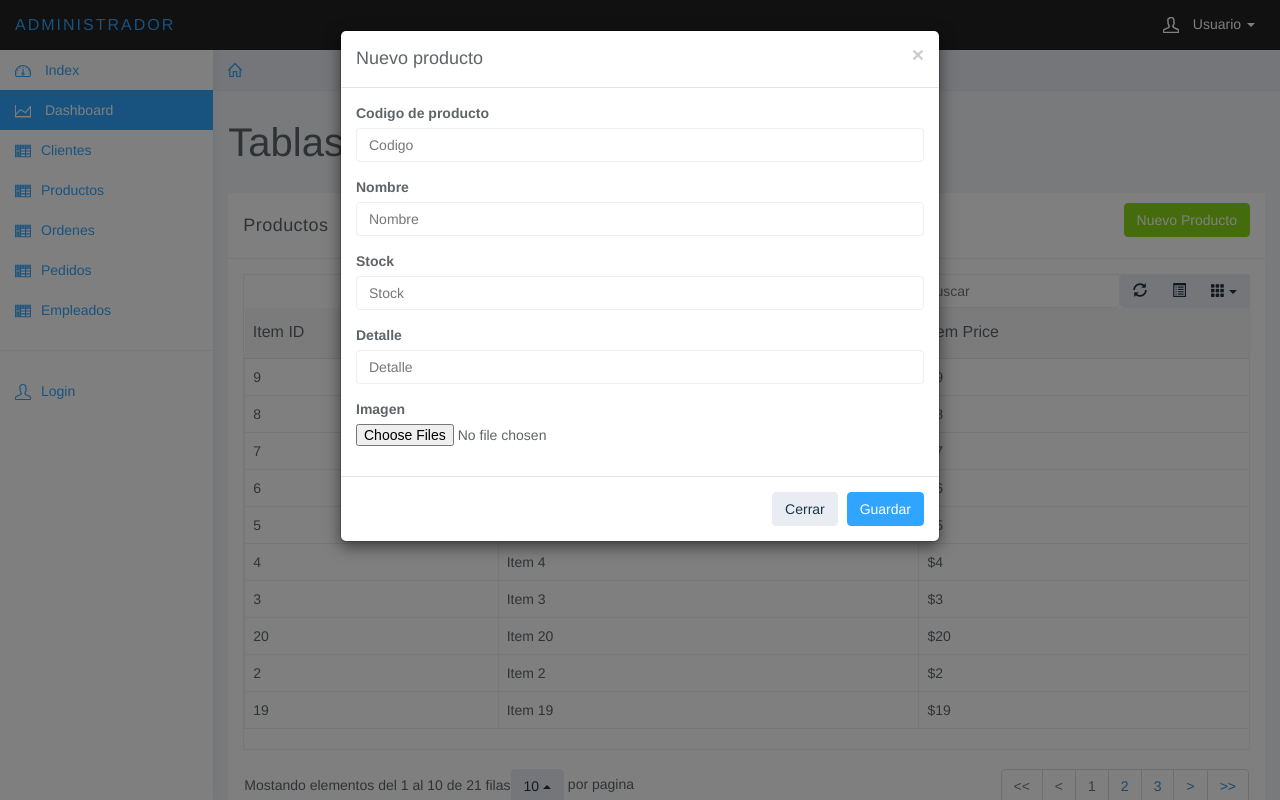
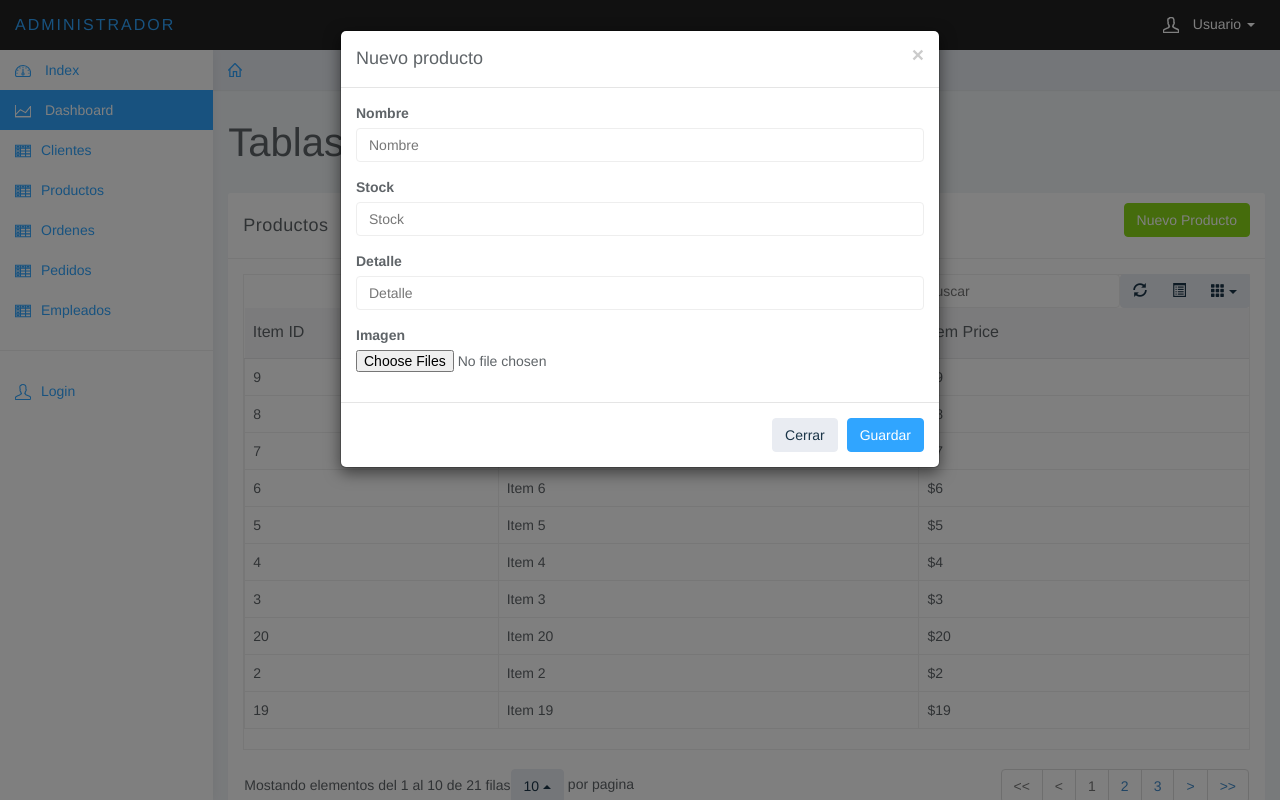
Before and after one commit to olavidps/projectTLP, a PHP site: page /admin/productos.php in a window 1280 px wide, after a click on "Nuevo Producto". Run offline with PHP 8.4, Linux system fonts and the light colour scheme.

Commit message:
registro empleado, producto

```diff
--- a/admin/productos.php
+++ b/admin/productos.php
@@ -60,20 +60,16 @@
 		      <div class="modal-body">
 		        <form action="ingresar_producto.php" method="POST" enctype="multipart/form-data" name="inscripcion">
 				  <div class="form-group">
-				    <label for="input1">Codigo de producto</label>
-				    <input class="form-control" id="input1" placeholder="Codigo">
-				  </div>
-				  <div class="form-group">
 				    <label for="input2">Nombre</label>
-				    <input type="form-control" class="form-control" id="input2" placeholder="Nombre">
+				    <input type="form-control" class="form-control" id="input2" placeholder="Nombre" name="productonombre">
 				  </div>
 				  <div class="form-group">
 				    <label for="input3">Stock</label>
-				    <input type="form-control" class="form-control" id="input3" placeholder="Stock">
+				    <input type="form-control" class="form-control" id="input3" placeholder="Stock" name="productostock">
 				  </div>
 				  <div class="form-group">
 				    <label for="input4">Detalle</label>
-				    <input type="form-control" class="form-control" id="input4" placeholder="Detalle">
+				    <input type="form-control" class="form-control" id="input4" placeholder="Detalle" name="productodetalles">
 				  </div>
 				  <div class="form-group">
 				    <label for="exampleInputFile">Imagen</label>
```
Also changed, not shown: admin/ingresar_empleado.php (+4 -5 lines), admin/ingresar_producto.php (+18 -1 lines), admin/usuarios.php (+4 -3 lines), recursos/IMG-20151203-WA0000.jpg (added), recursos/balance.jpg (added), 1 other file.
